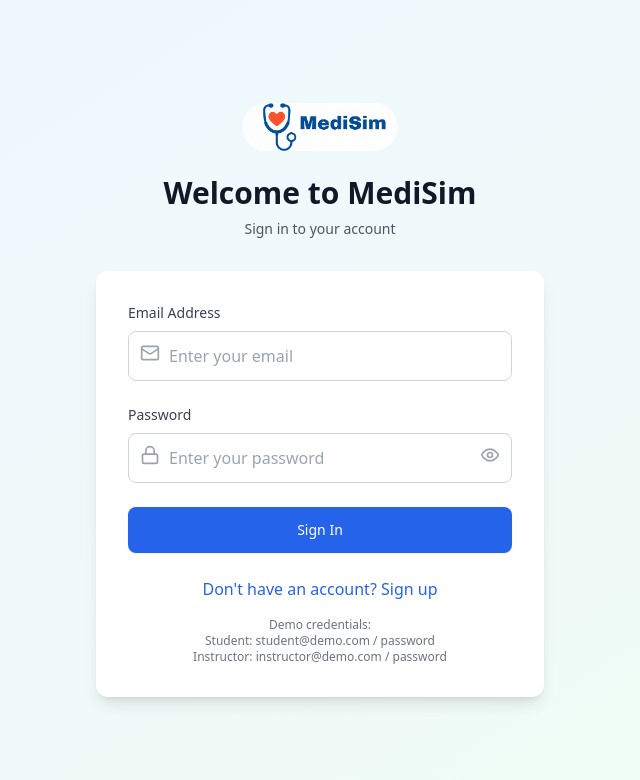
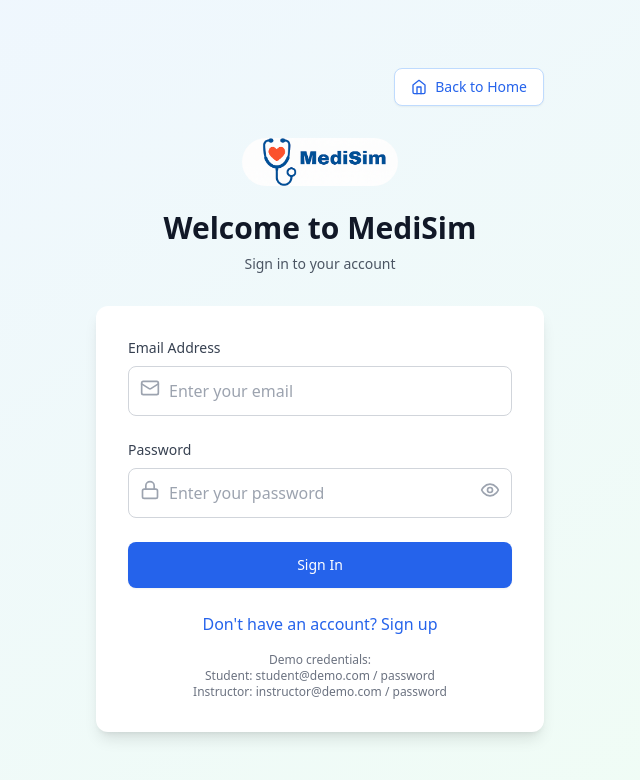
Before and after one commit to Emriel/YZTA_Bootcamp_Group_204, a React (Vite) app in the folder ProjeDosyaları/MediSim/project/: page / in a window 1280 px wide. Both pictures are taken after a click on the button "Sign In". Shown: the top 780 px of the page, without its empty margins (320-960 px from the left). Built offline with nearby package versions, Linux system fonts and the light colour scheme; no server answers.

Commit message:
Sign-in ve sign-up sayfalarına tanıtım sayfasına dönme butonu eklendi.

```diff
--- a/ProjeDosyaları/MediSim/project/src/components/Auth/AuthForm.tsx
+++ b/ProjeDosyaları/MediSim/project/src/components/Auth/AuthForm.tsx
@@ -1,6 +1,6 @@
 import React, { useState } from 'react';
 import { useAuth } from '../../contexts/AuthContext';
-import { Heart, Mail, Lock, User, Eye, EyeOff } from 'lucide-react';
+import { Heart, Mail, Lock, User, Eye, EyeOff, Home } from 'lucide-react';
 
 interface AuthFormProps {
   isLoginDefault?: boolean;
@@ -19,6 +19,10 @@ const AuthForm: React.FC<AuthFormProps> = ({ isLoginDefault = true }) => {
   const [errors, setErrors] = useState<Record<string, string>>({});
 
   const { login, register, isLoading } = useAuth();
+
+  const handleGoHome = () => {
+    window.location.href = '/';
+  };
 
   const handleSubmit = async (e: React.FormEvent) => {
     e.preventDefault();
@@ -45,6 +49,17 @@ const AuthForm: React.FC<AuthFormProps> = ({ isLoginDefault = true }) => {
   return (
     <div className="min-h-screen bg-gradient-to-br from-blue-50 to-green-50 flex items-center justify-center p-4">
       <div className="max-w-md w-full space-y-8">
+        {/* Home Button */}
+        <div className="flex justify-end">
+          <button
+            onClick={handleGoHome}
+            className="inline-flex items-center px-4 py-2 text-sm font-medium text-blue-600 bg-white border border-blue-200 rounded-lg shadow-sm hover:bg-blue-50 hover:border-blue-300 focus:outline-none focus:ring-2 focus:ring-blue-500 focus:ring-offset-2 transition-all duration-200"
+          >
+            <Home className="w-4 h-4 mr-2" />
+            Back to Home
+          </button>
+        </div>
+
         <div className="text-center">
           <div className="flex items-center justify-center mb-6">
             <img src="/medisimlogoDAR.png" alt="MediSim Logo" className="w-auto h-12 object-contain rounded-full" />
```
